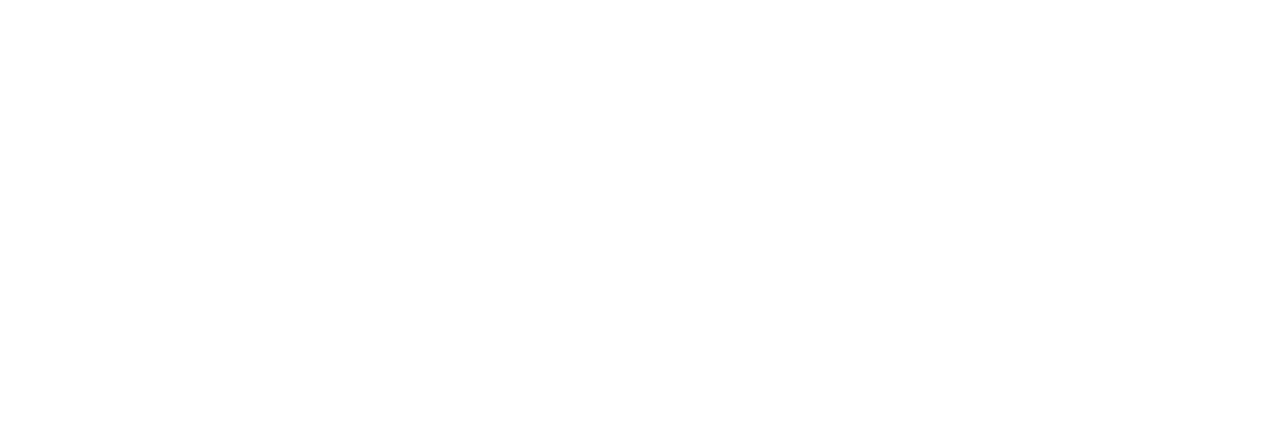
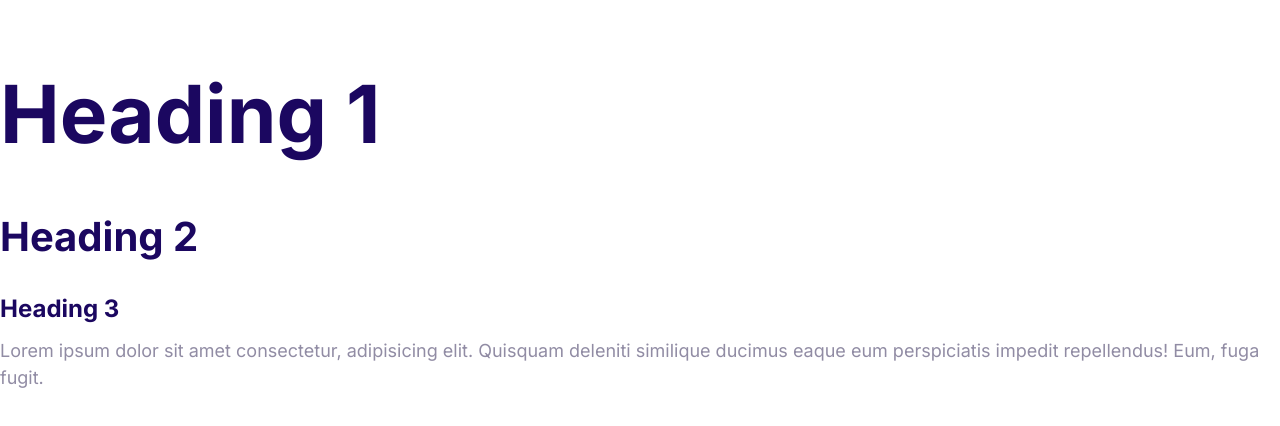
Before and after one commit to vamcyellapu/vamc, a plain HTML site: page index.html in a window 1280 px wide. Drawn offline with Linux system fonts and the light colour scheme.

Commit message:
Define the styles for the fonts.

```diff
--- a/css/styles.css
+++ b/css/styles.css
@@ -5,3 +5,48 @@
     --color-headings: #1b0760;
     --color-body: #918ca4;
 }
+
+html {
+    font-size: 62.5%;
+}
+body{
+    font-family: Inter, Arial, Helvetica, sans-serif;
+    color: var(--color-body);
+    font-size: 2.4rem;
+    line-height: 1.5;
+}
+
+h1,h2,h3 {
+    color:  var(--color-headings);
+    margin-bottom: 1rem;
+}
+
+h1 {
+    font-size: 7rem;
+}
+
+h2 {
+    font-size: 4rem;
+}
+h3 {
+    font-size: 3rem;
+
+}
+p {
+    margin-top: 0;
+}
+
+@media screen and (min-width: 1024px ) {
+    body {
+        font-size: 1.8rem;
+    }
+    h1 {
+        font-size: 8rem;
+    }
+    h2 {
+        font-size: 4rem;
+    }
+    h3 {
+        font-size: 2.4rem;
+    }
+}
--- a/index.html
+++ b/index.html
@@ -5,13 +5,19 @@
     <meta charset="UTF-8">
     <meta http-equiv="X-UA-Compatible" content="IE=edge">
     <meta name="viewport" content="width=device-width, initial-scale=1.0">
+    <link rel="preconnect" href="https://fonts.gstatic.com">
+    <link href="https://fonts.googleapis.com/css2?family=Inter:wght@400;700&display=swap" rel="stylesheet">
     <link rel="stylesheet" href="css/normalize.css">
     <link rel="stylesheet" href="css/styles.css">
     <title>vamc</title>
 </head>
 
 <body>
-
+    <h1>Heading 1</h1>
+    <h2>Heading 2</h2>
+    <h3>Heading 3</h3>
+    <p>Lorem ipsum dolor sit amet consectetur, adipisicing elit. Quisquam deleniti similique ducimus eaque eum
+        perspiciatis impedit repellendus! Eum, fuga fugit.</p>
 </body>
 
 </html>
```
